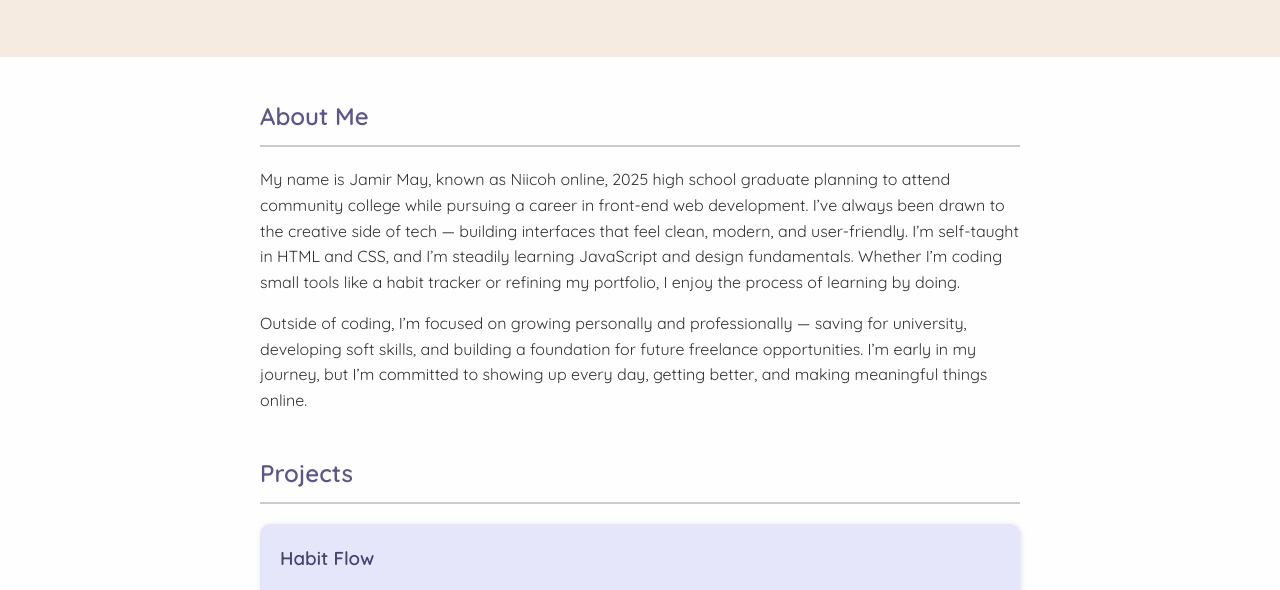
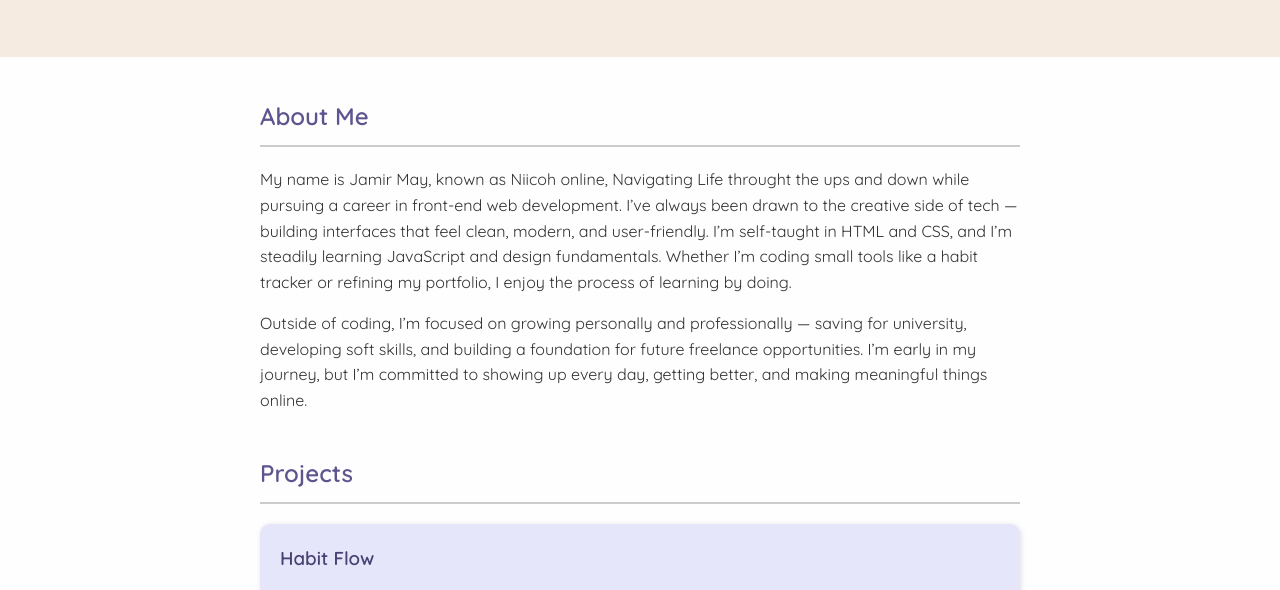
Before and after one commit to Niicohnet/portfolio, a plain HTML site: page index.html in a window 1280 px wide. Shown: the part 178-768 px from the top of the page. Drawn offline with Linux system fonts and the light colour scheme.

Commit message:
Updated About Me

```diff
--- a/index.html
+++ b/index.html
@@ -20,7 +20,7 @@
   <section class="about">
     <h2>About Me</h2>
     <p>
-      My name is Jamir May, known as Niicoh online, 2025 high school graduate planning to attend community college while pursuing a career in front-end web development. I’ve always been drawn to the creative side of tech — building interfaces that feel clean, modern, and user-friendly. I’m self-taught in HTML and CSS, and I’m steadily learning JavaScript and design fundamentals. Whether I’m coding small tools like a habit tracker or refining my portfolio, I enjoy the process of learning by doing.
+      My name is Jamir May, known as Niicoh online, Navigating Life throught the ups and down while pursuing a career in front-end web development. I’ve always been drawn to the creative side of tech — building interfaces that feel clean, modern, and user-friendly. I’m self-taught in HTML and CSS, and I’m steadily learning JavaScript and design fundamentals. Whether I’m coding small tools like a habit tracker or refining my portfolio, I enjoy the process of learning by doing.
     </p>
     <p>
       Outside of coding, I’m focused on growing personally and professionally — saving for university, developing soft skills, and building a foundation for future freelance opportunities. I’m early in my journey, but I’m committed to showing up every day, getting better, and making meaningful things online.
```
